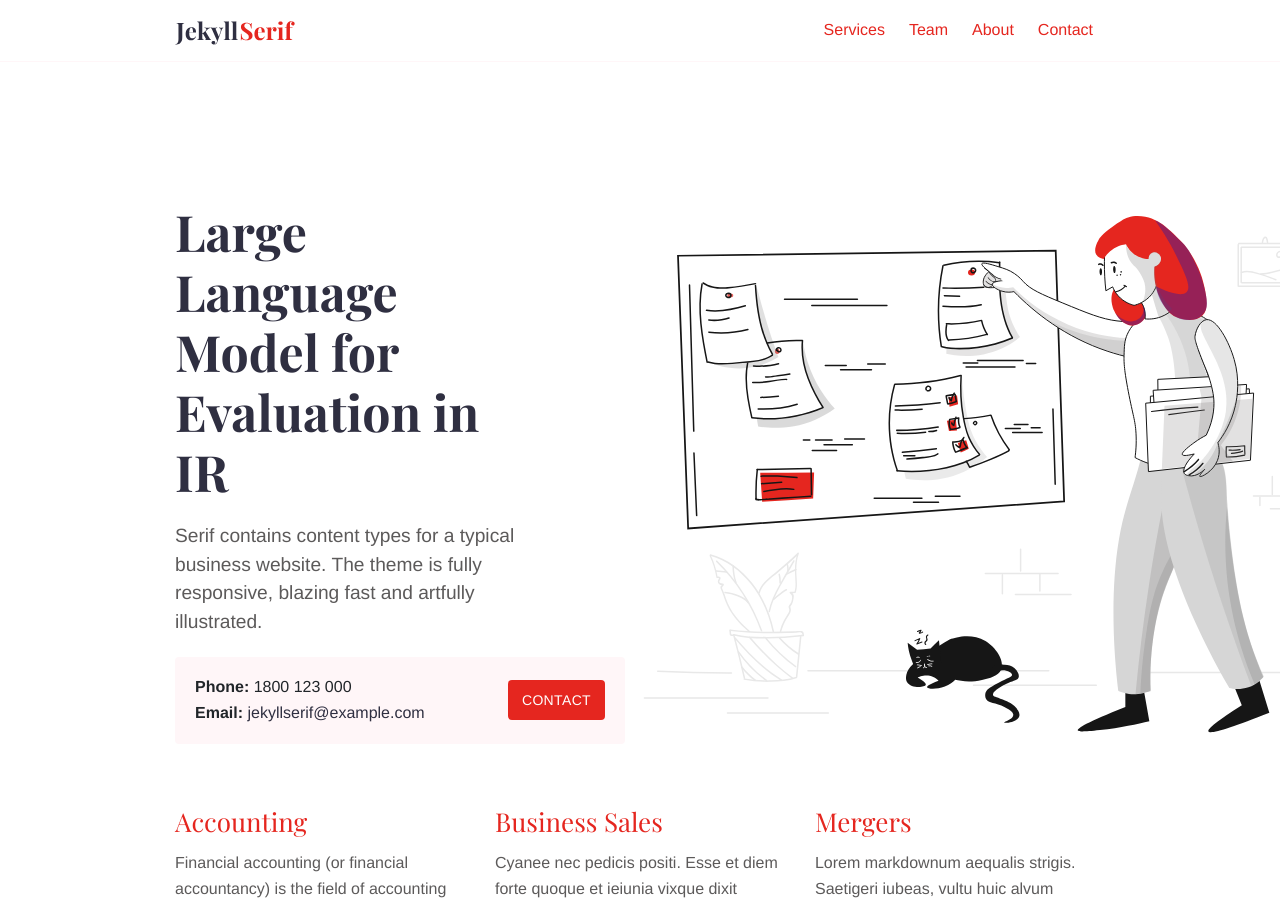
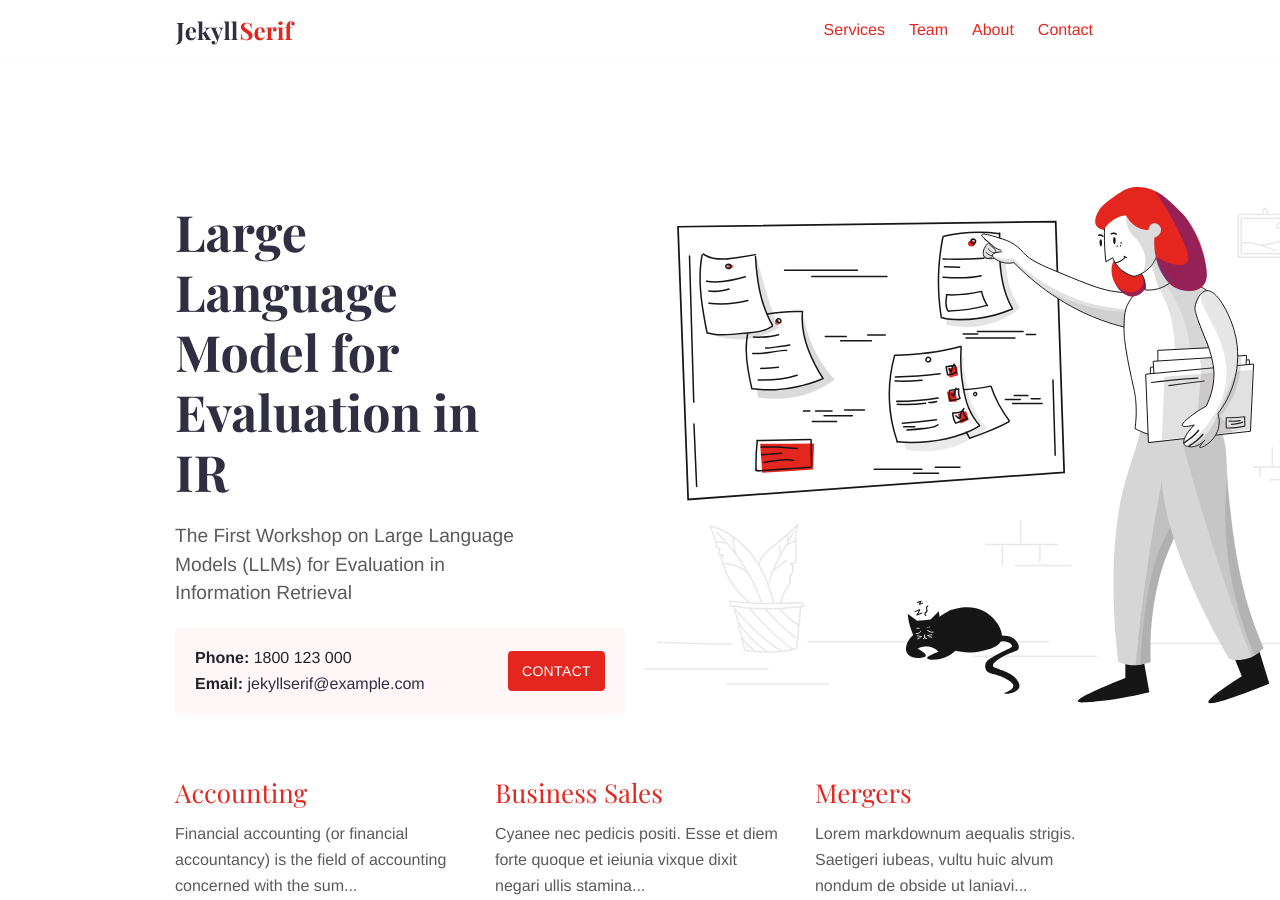
Before and after one commit to LLM4Eval/llm4eval, a Jekyll site: the page built from index.md, in a window 1280 px wide and 900 px high. Built offline with Jekyll 4.4.1, drawn with Linux system fonts in a browser that asks for light colours.

Commit message:
Update index.md

```diff
--- a/index.md
+++ b/index.md
@@ -10,4 +10,4 @@ show_call_box: true
 
 # Large Language Model for Evaluation in IR
 
-Serif contains content types for a typical business website. The theme is fully responsive, blazing fast and artfully illustrated.
+The First Workshop on Large Language Models (LLMs) for Evaluation in Information Retrieval
```
